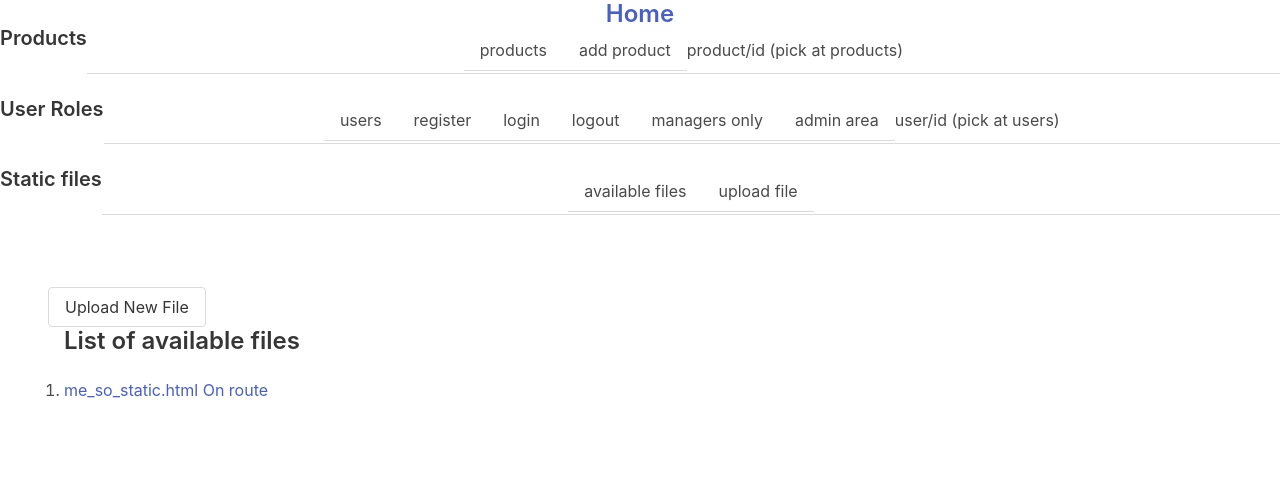
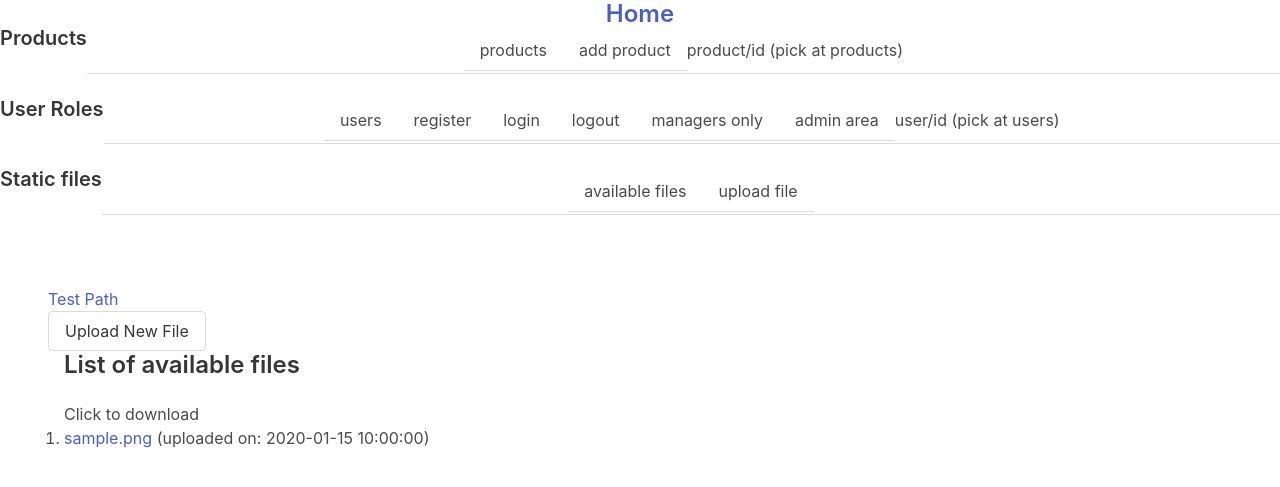
Before and after one commit to yomajo/Flask-Experiments, a Flask app: page /files/ in a window 1280 px wide. Shown: the top 487 px of the page. Run offline with Flask 2, Linux system fonts and the light colour scheme; tables that the repository leaves empty hold one stand-in row (Sample ...).

Commit message:
file upload/download features new db model (table) UploadFile and related db migration

```diff
--- a/app/routes/files.py
+++ b/app/routes/files.py
@@ -1,30 +1,51 @@
-from fileinput import filename
-from flask import Blueprint, redirect, render_template, request, send_file, send_from_directory, url_for, current_app
-from flask_login import current_user
-
 import os
+from flask import Blueprint, redirect, render_template, request
+from flask import send_from_directory, url_for, current_app
+from werkzeug.utils import secure_filename
+from app.models import UploadFile
+from app.extensions import db
 
 files_bp = Blueprint('files_bp', __name__, template_folder='../templates/files', url_prefix='/files')
 
 
-HARDCODED_FNAMES = ['me_so_static.html']
+ALLOWED_EXTENSIONS = {'csv', 'txt', 'html', 'jpg', 'jpeg'}
 
+def allowed_file(fname:str) -> bool:
+    '''returns True if path is valid and file extension is one of allowed'''
+    return '.' in fname and fname.rsplit('.', 1)[-1].lower() in ALLOWED_EXTENSIONS
 
 @files_bp.route('/')
 def get_files():
-    return render_template('files.html', fnames=HARDCODED_FNAMES)
+    up_fs = db.session.query(UploadFile).all()
+    return render_template('files.html', up_fs=up_fs)
 
 @files_bp.route('/upload', methods=['GET', 'POST'])
 def upload_file():
     if request.method == 'POST':
-        uploaded_file = request.form['fname']
-        print()
-        print(uploaded_file)
-        print(f'\nNot yet implemented to accept incoming files uploaded with form in route /files/upload\n')
-        return redirect(url_for('files_bp.get_files'))
+        if 'file' not in request.files:
+            print('\nRequest has no file object inside request.files!\n')
+            return redirect(url_for('files_bp.get_files'))
+        file = request.files['file']
+        print(f'\nThis is file: {file}\nhas filename property: {file.filename}\n')
+        if file.filename == '':
+            print('\nNo file selected!\n')
+            return redirect(url_for('files_bp.get_files'))
+
+        if file and allowed_file(file.filename):
+            filename = secure_filename(file.filename)
+            save_to_path = os.path.join(current_app.root_path, current_app.config['UPLOAD_FOLDER'], filename)
+            file.save(save_to_path)
+
+            upload_file = UploadFile(filename=filename, fpath=save_to_path, user_upload=False)
+            db.session.add(upload_file)
+            db.session.commit()
+            return redirect(url_for('files_bp.get_files'))
+
     # GET
-    return render_template('upload_file.html')
+    accepted_exts = ', '.join(ALLOWED_EXTENSIONS)
+    return render_template('upload_file.html', accepted_exts=accepted_exts)
 
-@files_bp.route('/download_sample')
-def download_sample():
-    return redirect(url_for('static', filename='/uploaded/sample.JPG'))
+@files_bp.route('/download_file/<int:id>')
+def download_file(id:int):
+    f_for_download = UploadFile.query.get_or_404(id)
+    return send_from_directory(current_app.config['UPLOAD_FOLDER'], f_for_download.filename, download_name=f_for_download.filename, as_attachment=True)
--- /dev/null
+++ b/app/static/uploads/Just_some_data_inside.txt
@@ -0,0 +1 @@
+Some text by some dude learning to code somewhere.
--- a/app/templates/files/files.html
+++ b/app/templates/files/files.html
@@ -4,17 +4,22 @@
 
 {% block content %}
 <section class="section">
+    <a href="{{ url_for('files_bp.url') }}">Test Path</a>
+    <br>
     <a href="{{ url_for('files_bp.upload_file') }}" class="button">Upload New File</a>
 
     <div class="container">
-        {% if fnames %}
+        {% if up_fs %}
         <h1 class="title is-4">List of available files</h1>
-        {% for fname in fnames %}
-
+        <p>Click to download</p>
         <ol>
-            <li><a href="{{ url_for('static', filename='me_so_static.html') }}">{{ fname }}</a> <a href="{{ url_for('files_bp.download_sample') }}">On route</a></li>
+            {% for up_fs in up_fs %}
+            <li>
+                <a href="{{ url_for('files_bp.download_file', id=up_fs.id) }}">{{ up_fs.filename }}</a>
+                (uploaded on: {{ up_fs.upload_date }})
+            </li>
+            {% endfor %}
         </ol>
-        {% endfor %}
 
         {% else %}
         <div class="notification is-warning">
--- a/app/templates/files/upload_file.html
+++ b/app/templates/files/upload_file.html
@@ -7,9 +7,11 @@
     <h1 class="is-title is-4">Upload new file</h1>
 </div>
 
+<div class="container has-text-centered has-text-danger has-text-weight-semibold">Accepted files: {{ accepted_exts }}</div>
+
 <div class="container">
-    <form action="{{ url_for('files_bp.upload_file') }}" method="POST">
-        <input type="file" name="fname" id="">
+    <form action="{{ url_for('files_bp.upload_file') }}" method="POST" enctype="multipart/form-data">
+        <input type="file" name="file">
         <input type="submit" value="Upload" class="button">
     </form>
 </div>
--- a/app/templates/products/products.html
+++ b/app/templates/products/products.html
@@ -6,7 +6,7 @@
 {% block content %}
 
 <section class="section">
-    <a href={{ url_for('prod_bp.add_product') }} class="button">Add new product</a>
+    <a href="{{ url_for('prod_bp.add_product') }}" class="button">Add new product</a>
 </section>
 
 <section class="section">
--- a/config.py
+++ b/config.py
@@ -7,6 +7,7 @@ load_dotenv('.env')
 class Config(object):
     SQLALCHEMY_TRACK_MODIFICATIONS = False
     TESTING = False
+    UPLOAD_FOLDER = 'static/uploads'
 
 class ProductionConfig(Config):
     DATABASE_URI = 'mysql://user@localhost/foo'
```
Also changed, not shown: app/models.py (+16 -0 lines), app/static/uploaded/sample.html (deleted, +0 -16 lines), migrations/versions/a9d4b3003779_.py (added, +35 -0 lines), app/static/uploaded/sample.JPG (deleted), app/static/uploads/inflation_wind.jpg (added), 1 other file.
